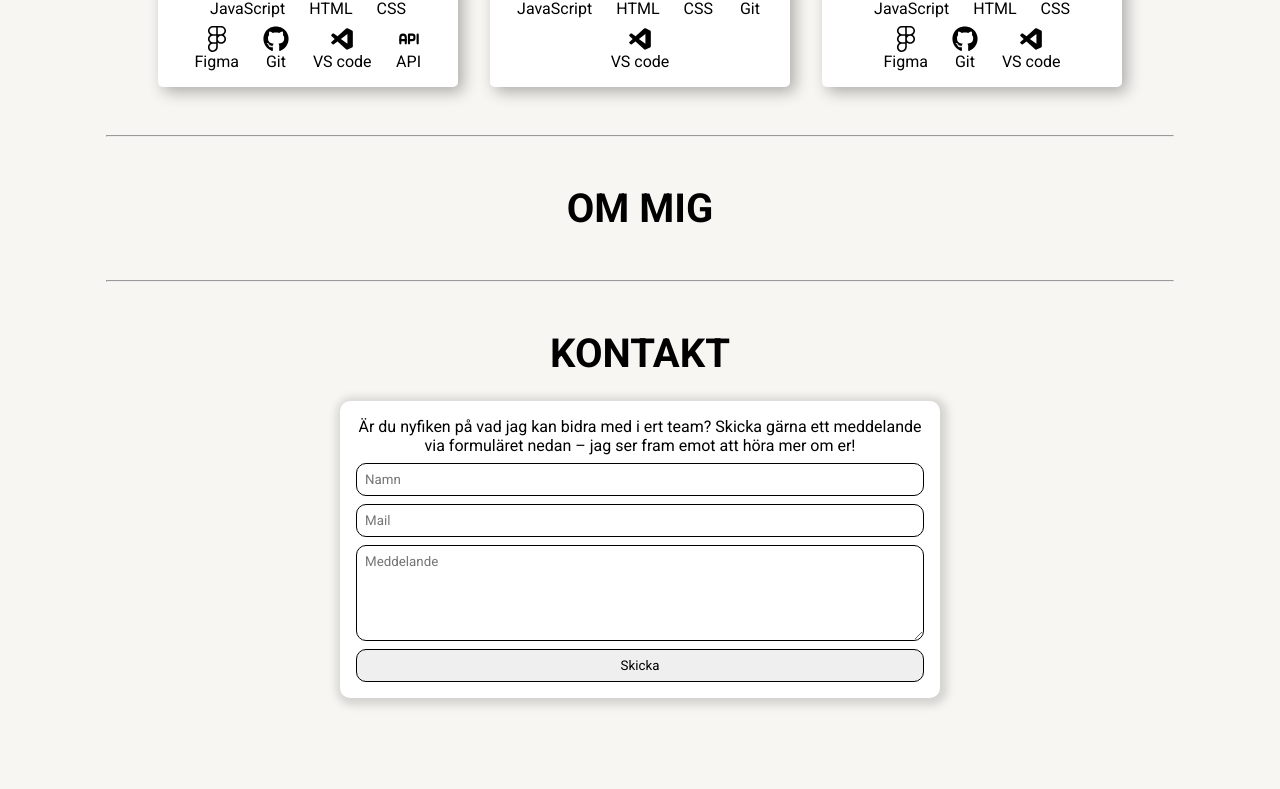
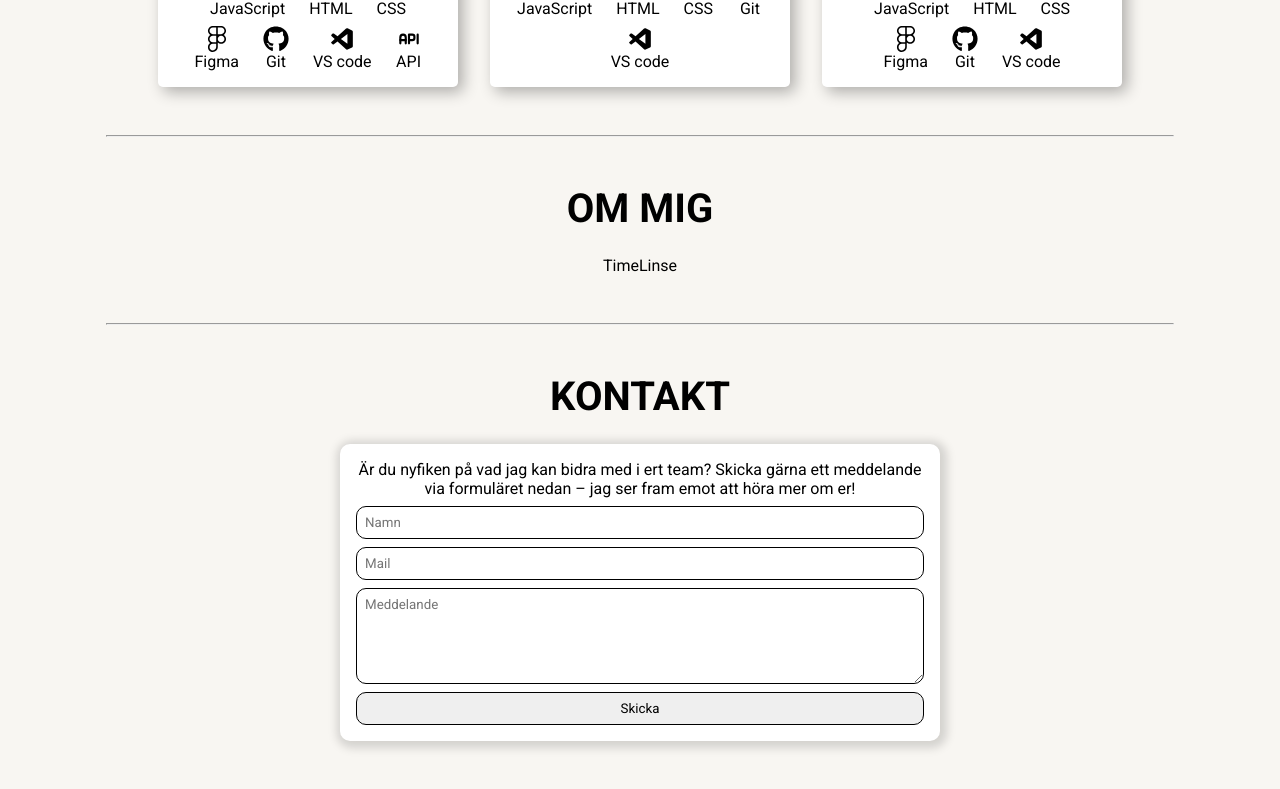
Before and after one commit to lammai442/portfolio, a React (Vite) app in the folder client/: page / in a window 1280 px wide. Shown: the part 2111-2900 px from the top of the page. Before the commit the page ends 2857 px from the top, so only its background shows below. Built offline with nearby package versions, Linux system fonts and the light colour scheme.

Commit message:
Added timeline component

```diff
--- /dev/null
+++ b/client/src/components/TimeLine/TimeLine.jsx
@@ -0,0 +1,12 @@
+import './TimeLine.css';
+// import {
+// 	VerticalTimeline,
+// 	VerticalTimelineElement,
+// } from 'react-vertical-timeline-component';
+// import 'react-vertical-timeline-component/style.min.css';
+
+function TimeLine() {
+	return <div>TimeLinse</div>;
+}
+
+export default TimeLine;
--- a/client/src/pages/HomePage/HomePage.jsx
+++ b/client/src/pages/HomePage/HomePage.jsx
@@ -12,6 +12,7 @@ import AOS from 'aos';
 import 'aos/dist/aos.css';
 import { useEffect } from 'react';
 import { useTypewriter, Cursor } from 'react-simple-typewriter';
+import TimeLine from '../../components/TimeLine/TimeLine.jsx';
 
 function HomePage() {
 	const projectRef = useRef(null);
@@ -123,6 +124,7 @@ function HomePage() {
 				<hr />
 				<section ref={aboutRef} id='about' className='section__box'>
 					<h2 className='section__title'>OM MIG</h2>
+					<TimeLine />
 				</section>
 				<hr />
 				<section ref={contactRef} id='contact' className='section__box'>
```
Also changed, not shown: client/src/components/TimeLine/TimeLine.css (added).
